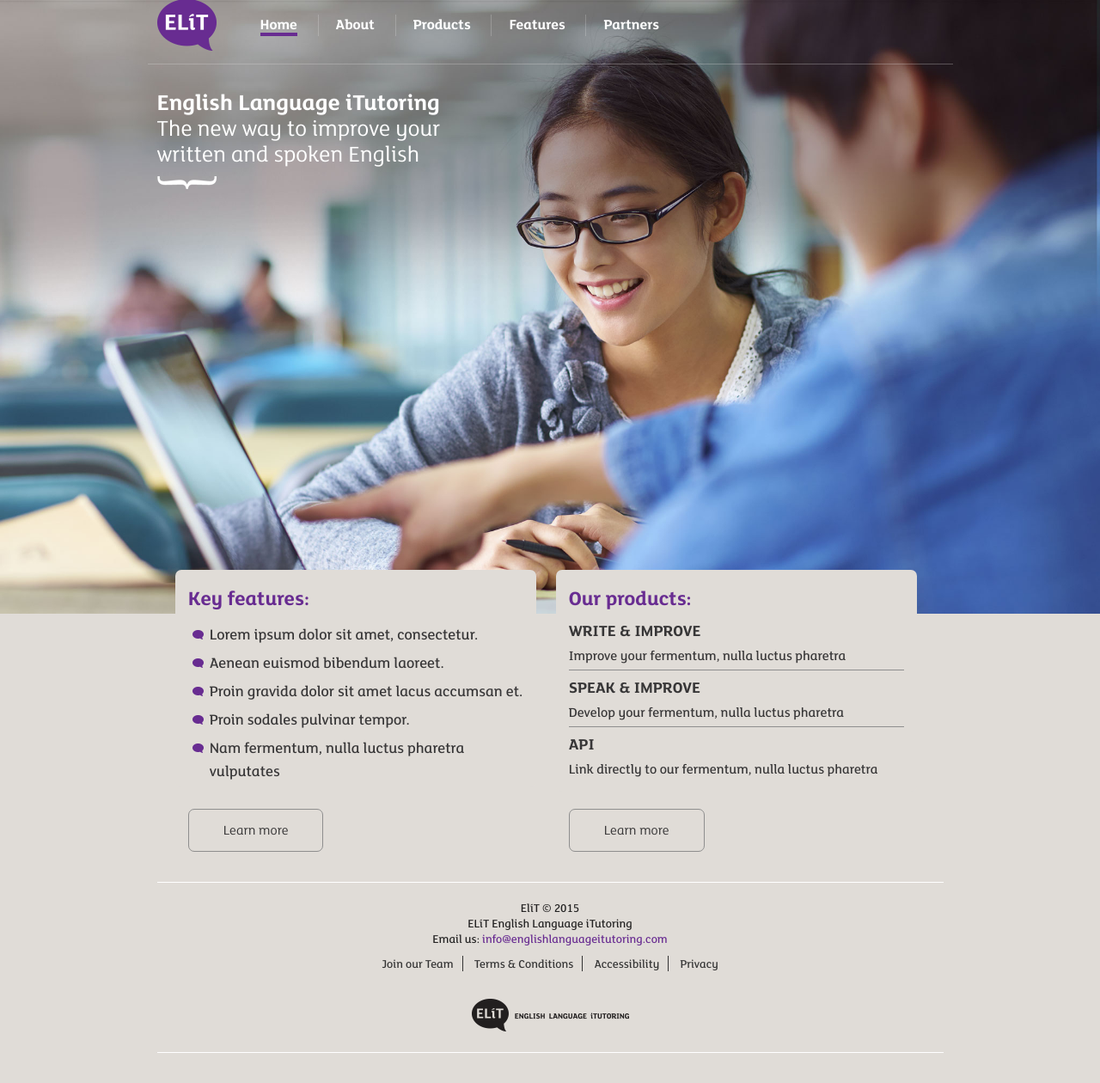
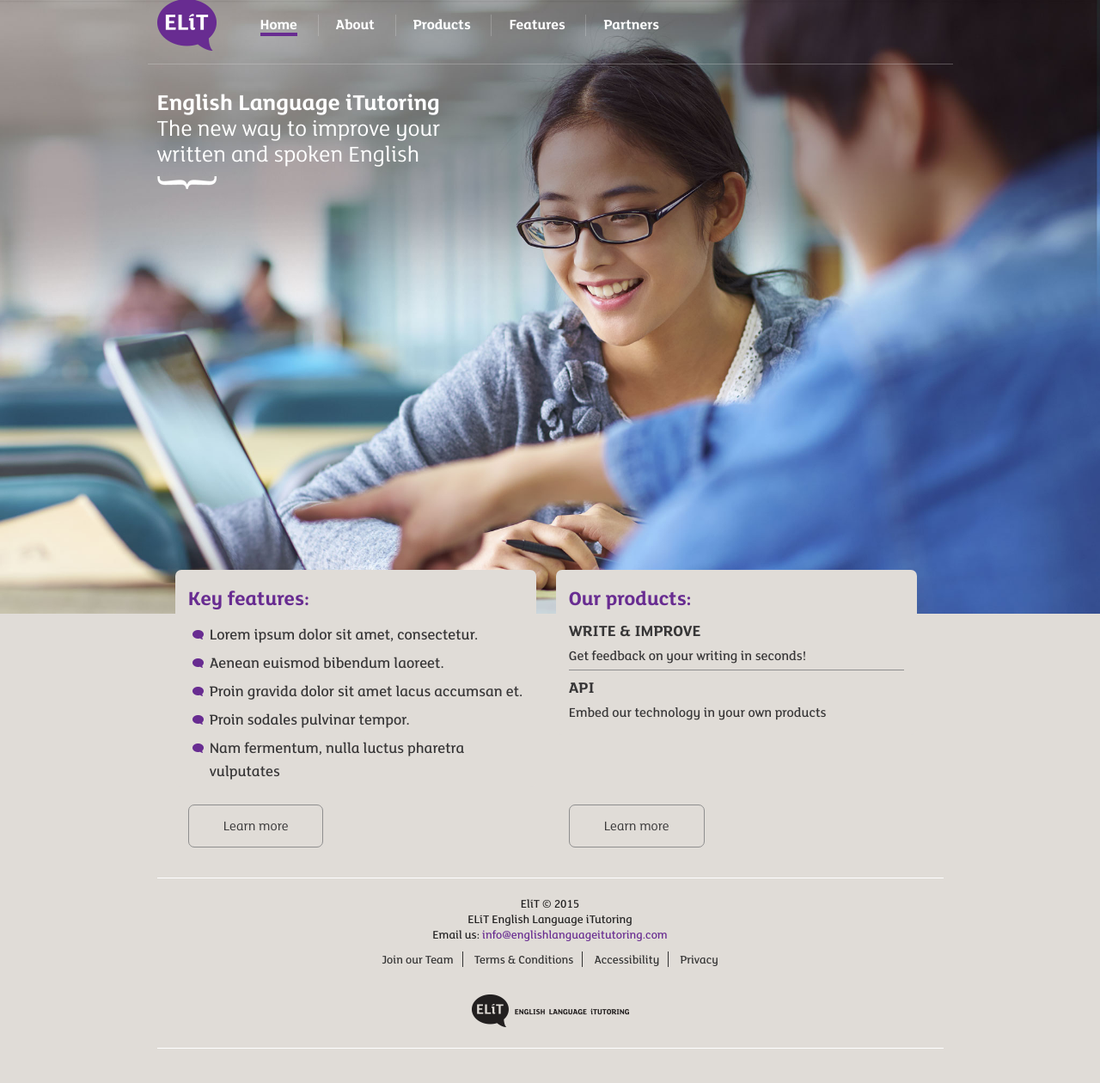
Before and after one commit to colourgarden/elitltdnew.github.io, a Jekyll site: the page built from index.md, in a window 1280 px wide. Shown: the whole page at 86% size. Built offline with Jekyll 4.4.1, drawn with Linux system fonts in a browser that asks for light colours; Markdown is read by kramdown in place of the engine named in the settings.

Commit message:
Temporarily remove Speak and Improve

```diff
--- a/_data/products.yml
+++ b/_data/products.yml
@@ -1,12 +1,12 @@
 #Products available
 - name: 'Write & Improve'
-  content: 'Improve your fermentum, nulla luctus pharetra'
+  content: 'Get feedback on your writing in seconds!'
   link: '/products/write-and-improve'
 
-- name: 'Speak & Improve'
-  content: 'Develop your fermentum, nulla luctus pharetra'
-  link: '/products/speak-and-improve'
+# - name: 'Speak & Improve'
+#   content: 'Develop your fermentum, nulla luctus pharetra'
+#   link: '/products/speak-and-improve'
 
 - name: 'API'
-  content: 'Link directly to our fermentum, nulla luctus pharetra'
+  content: 'Embed our technology in your own products'
   link: '/products/api'
```
